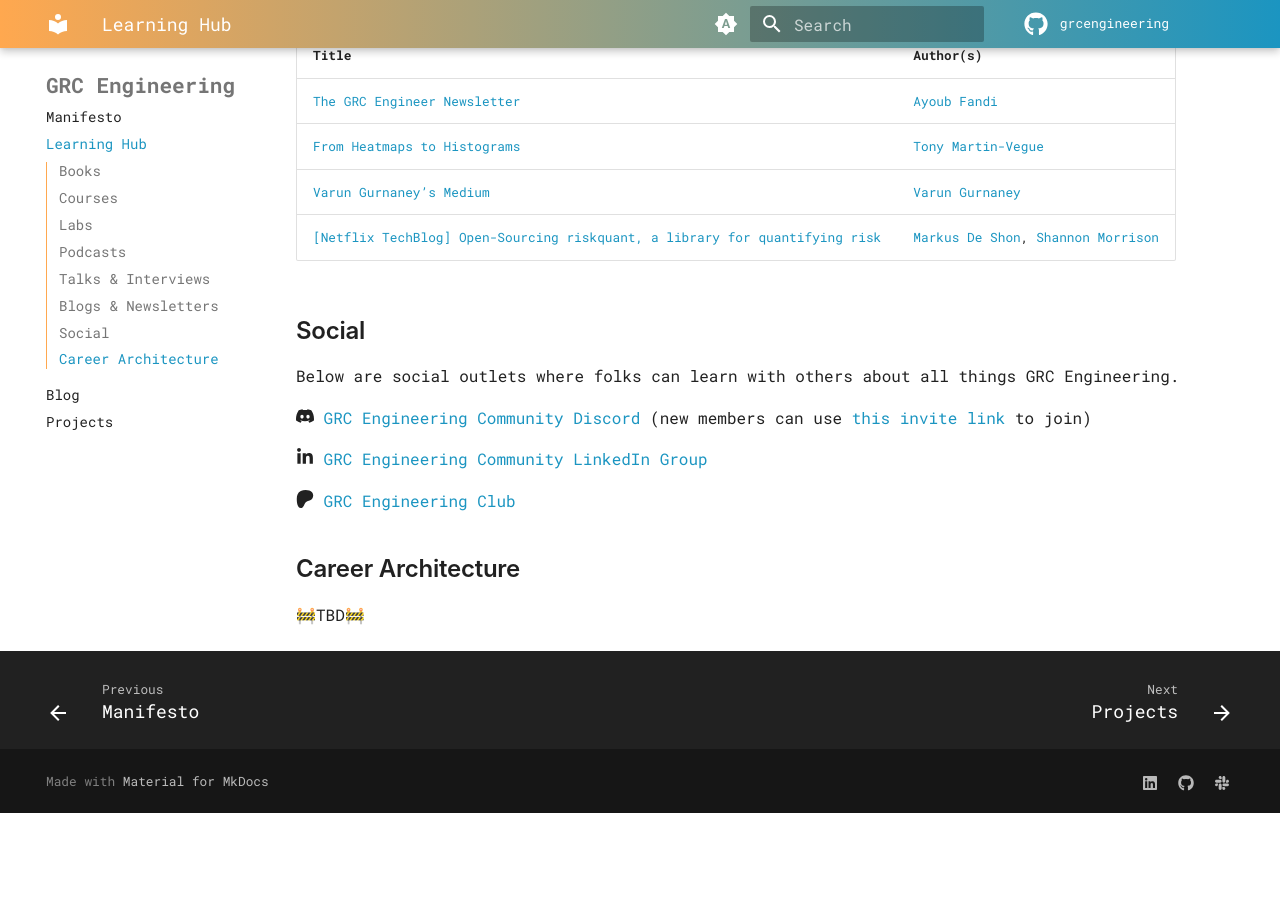
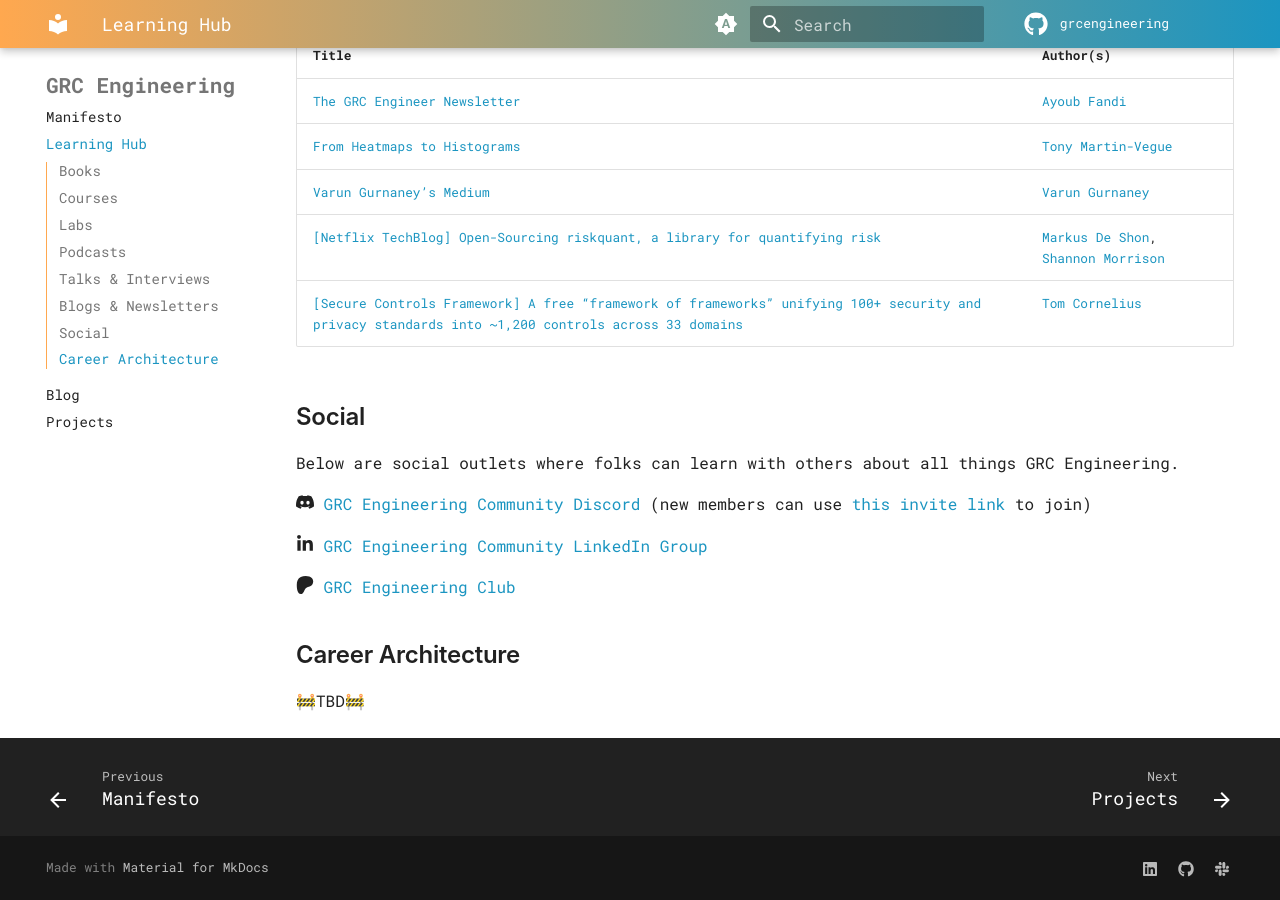
Before and after one commit to grcengineering/grcengineering.github.io, an MkDocs documentation site: the page built from docs/learning-hub.md, in a window 1280 px wide and 900 px high, scrolled down 2567 px. Built offline with MkDocs 1.6.1 and Material for MkDocs 9.7.7, drawn with Linux system fonts in a browser that asks for light colours; some web fonts are replaced; plug-ins that fetch from the network failed and are left out; comment, search, counter and statistics services are not loaded; before the commit the page ends 3380 px from its top, so only the background shows below that.

Commit message:
Update learning-hub.md (#34)
* Update learning-hub.md

Adding SCF reference to Blogs / newsletters

* Fix broken markdown link and match table style for SCF entry

The entry had a stray closing paren after the URL, which rendered a literal
')' in the table. Also shortened the link text to match the '[Publication]
Short title' convention used by the surrounding rows.

---------

Co-authored-by: p4gs <10093271+p4gs@users.noreply.github.com>

```diff
--- a/docs/learning-hub.md
+++ b/docs/learning-hub.md
@@ -90,6 +90,7 @@
 | [From Heatmaps to Histograms](https://newsletter.heatmapstohistograms.com/)                                                                                                   | [Tony Martin-Vegue](https://www.linkedin.com/in/tonymartinvegue/)                                                                            |
 | [Varun Gurnaney’s Medium](https://medium.com/@varungurnaney)                                                                                                                 | [Varun Gurnaney](https://www.linkedin.com/in/varungurnaney/)                                                                                 |
 | [[Netflix TechBlog] Open-Sourcing riskquant, a library for quantifying risk](https://netflixtechblog.com/open-sourcing-riskquant-a-library-for-quantifying-risk-6720cc1e4968) | [Markus De Shon](https://www.linkedin.com/in/markus-de-shon-096889/), [Shannon Morrison](https://www.linkedin.com/in/shannon-morrison-0b71b544) |
+| [[Secure Controls Framework] A free “framework of frameworks” unifying 100+ security and privacy standards into ~1,200 controls across 33 domains](https://securecontrolsframework.com/scf-download/) | [Tom Cornelius](https://www.linkedin.com/in/tcornelius/) |
 
 ## Social
 
```
